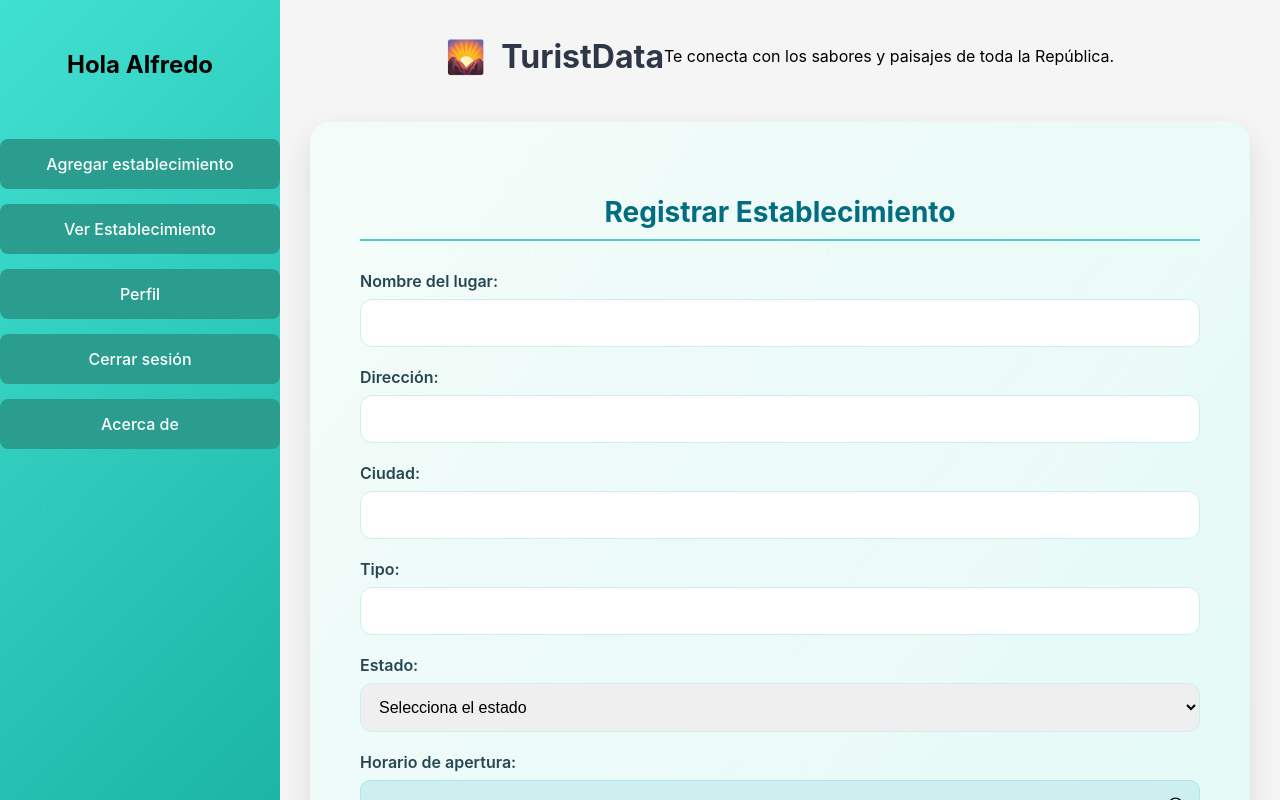
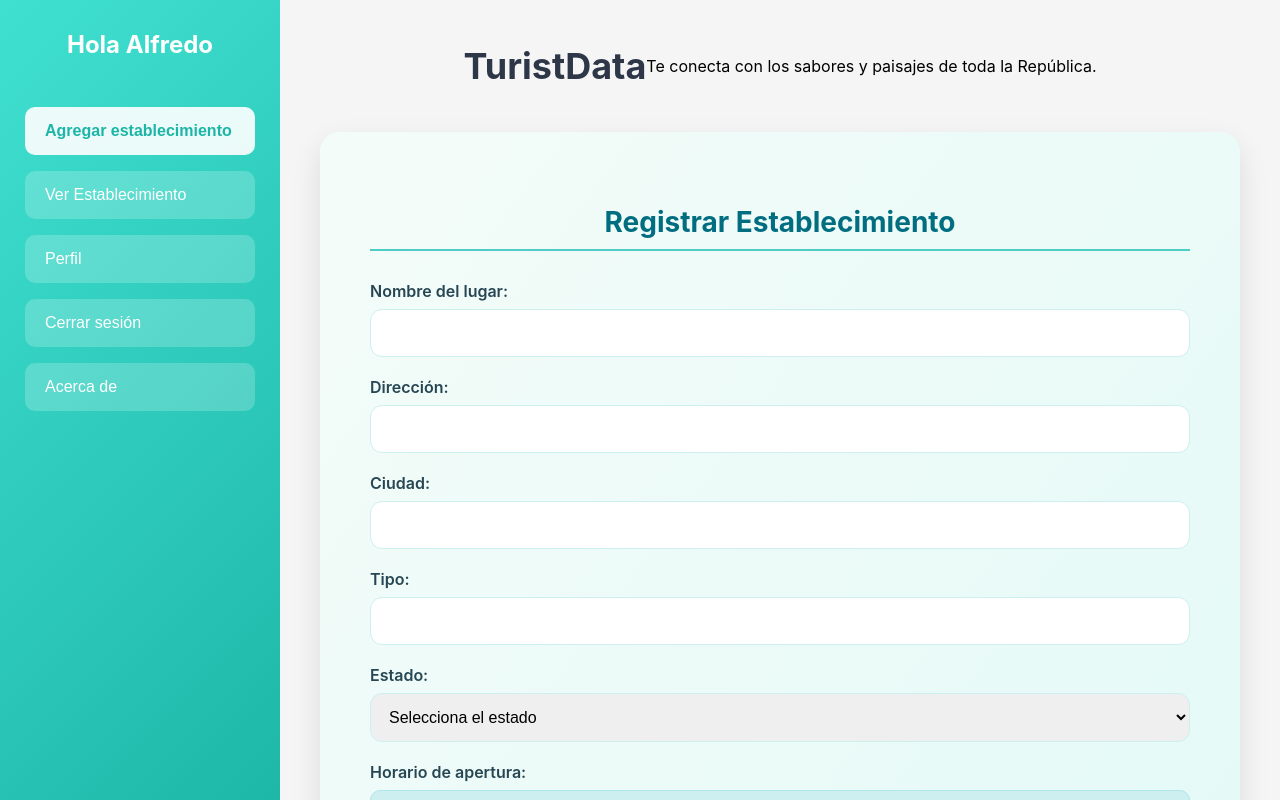
Before and after one commit to paolis28/LandingPage_TuristData, a React (Create React App) app: page /crear in a window 1280 px wide. Built offline with nearby package versions, Linux system fonts and the light colour scheme.

Commit message:
correciones estilos

```diff
--- a/src/styles/Inicio.css
+++ b/src/styles/Inicio.css
@@ -43,6 +43,10 @@
     min-height: 100vh;
     background: linear-gradient(135deg, #14b8a6 0%, #06b6d4 50%, #0891b2 100%);
     font-family: -apple-system, BlinkMacSystemFont, "Segoe UI", Roboto, "Helvetica Neue", Arial, sans-serif;
+}
+
+.container {
+  display: block !important;
 }
 
 /* Header */
--- a/src/styles/Panelestablecimiento.css
+++ b/src/styles/Panelestablecimiento.css
@@ -10,21 +10,23 @@
 
 
 .header h1::before {
-  content: "🌄 ";
+
   margin-right: 8px;
 }
 
 .sidebar {
-  width: 300px;
-  background-color: #4ecdc4;
-  padding: 40px 30px;
+  position: fixed;
+  left: 0;
+  top: 0;
+  width: 280px;
+  height: 100vh;
+  background: linear-gradient(135deg, #40e0d0, #1cb5a6);
+  padding: 30px 0;
+  z-index: 100;
   display: flex;
   flex-direction: column;
-  align-items: center;
-  height: 100vh;
-  box-sizing: border-box;
-  flex-shrink: 0;
 }
+
 
 .profile-section {
   display: flex;
@@ -117,27 +119,31 @@
 }
 
 .create-establishment-card {
-  background-color: #006d80;
-  border: 2px dashed #4ecdc4;
-  border-radius: 16px;
-  padding: 60px;
+  background: linear-gradient(to bottom right, #00787f, #004e51);
+  border: none;
+  box-shadow: 0 10px 25px rgba(0, 0, 0, 0.15);
+  border-radius: 20px;
+  padding: 50px;
   display: flex;
   flex-direction: column;
   align-items: center;
   cursor: pointer;
-  transition: all 0.3s ease;
-  min-width: 300px;
+  transition: transform 0.3s ease, box-shadow 0.3s ease;
+  min-width: 320px;
+  color: white;
 }
 
 .create-establishment-card:hover {
-  background-color: rgba(78, 205, 196, 0.2);
-  transform: translateY(-4px);
+  transform: translateY(-6px);
+  box-shadow: 0 15px 30px rgba(0, 0, 0, 0.2);
 }
 
 .plus-icon {
   color: #4ecdc4;
+  font-size: 48px;
   margin-bottom: 20px;
 }
+
 
 .create-btn {
   background-color: #4ecdc4;
@@ -158,13 +164,16 @@
 }
 
 .establishment-status {
-  background-color: #006d80;
-  border-radius: 16px;
+  background: linear-gradient(to bottom right, #004e51, #00787f);
+  color: white;
+  border-radius: 20px;
+  box-shadow: 0 8px 20px rgba(0, 0, 0, 0.15);
   padding: 40px;
   text-align: center;
-  max-width: 600px;
+  max-width: 640px;
   width: 100%;
 }
+
 
 .status-message {
   margin-bottom: 30px;
@@ -393,3 +402,58 @@ input[type="time"]:focus {
   border-color: #aee6ea;
   box-shadow: 0 0 0 4px rgba(255, 165, 89, 0.2);
 }
+
+.sidebar {
+  position: fixed;
+  left: 0;
+  top: 0;
+  width: 280px;
+  height: 100vh;
+  background: linear-gradient(135deg, #40e0d0, #1cb5a6);
+  padding: 30px 0;
+  z-index: 100;
+  display: flex;
+  flex-direction: column;
+}
+
+.sidebar-header {
+  padding: 0 25px;
+  margin-bottom: 40px;
+}
+
+.sidebar-header h2 {
+  color: white;
+  font-size: 24px;
+  font-weight: bold;
+  margin: 0;
+}
+
+.sidebar-nav {
+  display: flex;
+  flex-direction: column;
+}
+
+.sidebar-btn {
+  width: 230px;
+  margin: 8px 25px;
+  padding: 15px 20px;
+  background-color: rgba(255,255,255,0.2);
+  border: none;
+  border-radius: 8px;
+  color: white;
+  font-size: 16px;
+  cursor: pointer;
+  text-align: left;
+  transition: all 0.3s ease;
+}
+
+.sidebar-btn:hover {
+  background-color: rgba(255,255,255,0.4);
+}
+
+.sidebar-btn.active {
+  background-color: rgba(255,255,255,0.9);
+  color: #1cb5a6;
+  font-weight: bold;
+  cursor: default;
+}
--- a/src/styles/Panelverestablecimiento.css
+++ b/src/styles/Panelverestablecimiento.css
@@ -1,10 +1,10 @@
-/* Contenedor principal
+  /* Contenedor principal */
   .container {
     min-height: 100vh;
     background-color: #f0f9ff;
-  font-family: Arial, sans-serif;
+    font-family: 'Segoe UI', Roboto, Oxygen, Ubuntu, sans-serif;
     display: flex;
-} */
+  }
 
   /* Sidebar */
   .sidebar {
@@ -30,6 +30,7 @@
     font-size: 24px;
     font-weight: bold;
     margin: 0;
+    text-align: center;
   }
 
   .sidebar-nav {
@@ -43,9 +44,10 @@
     padding: 15px 20px;
     background-color: rgba(255,255,255,0.2);
     border: none;
-  border-radius: 8px;
+    border-radius: 10px;
     color: white;
     font-size: 16px;
+    font-weight: 500;
     cursor: pointer;
     text-align: left;
     transition: all 0.3s ease;
@@ -65,7 +67,7 @@
   /* Main content */
   .main-content {
     margin-left: 280px;
-  padding: 30px;
+    padding: 40px;
     flex: 1;
   }
 
@@ -87,7 +89,7 @@
     width: 40px;
     height: 40px;
     background: linear-gradient(135deg, #ff6b6b, #ffa500);
-  border-radius: 8px;
+    border-radius: 10px;
     display: flex;
     align-items: center;
     justify-content: center;
@@ -100,8 +102,8 @@
   }
 
   .header h1 {
-  font-size: 32px;
-  font-weight: bold;
+    font-size: 36px;
+    font-weight: 700;
     color: #2d3748;
     margin: 0;
   }
@@ -110,22 +112,22 @@
   .subtitle {
     text-align: center;
     color: #4a5568;
-  font-size: 16px;
+    font-size: 17px;
     margin-bottom: 40px;
   }
 
   /* Search and Filter Section */
   .search-filter {
     background-color: white;
-  padding: 25px;
-  border-radius: 12px;
-  box-shadow: 0 4px 6px rgba(0,0,0,0.1);
-  margin-bottom: 30px;
+    padding: 30px;
+    border-radius: 14px;
+    box-shadow: 0 6px 12px rgba(0,0,0,0.08);
+    margin-bottom: 40px;
     text-align: center;
   }
 
   .search-filter h2 {
-  font-size: 24px;
+    font-size: 26px;
     font-weight: bold;
     color: #2d3748;
     margin-bottom: 20px;
@@ -141,7 +143,7 @@
 
   /* Search Input */
   .search-input-wrapper {
-  position: relative;
+
     flex: 1;
     min-width: 250px;
   }
@@ -156,9 +158,9 @@
 
   .search-input {
     width: 100%;
-  padding: 12px 12px 12px 45px;
+    padding: 14px 12px 14px 45px;
     border: 2px solid #e2e8f0;
-  border-radius: 8px;
+    border-radius: 10px;
     font-size: 16px;
     outline: none;
     transition: border-color 0.3s ease;
@@ -170,9 +172,9 @@
 
   /* Select Filter */
   .type-select {
-  padding: 12px 16px;
+    padding: 14px 16px;
     border: 2px solid #e2e8f0;
-  border-radius: 8px;
+    border-radius: 10px;
     font-size: 16px;
     background-color: white;
     outline: none;
@@ -183,23 +185,23 @@
   /* Establishments Grid */
   .establishments-grid {
     display: grid;
-  grid-template-columns: repeat(auto-fill, minmax(350px, 1fr));
-  gap: 25px;
+    grid-template-columns: repeat(auto-fill, minmax(360px, 1fr));
+    gap: 30px;
   }
 
   /* Establishment Card */
   .establishment-card {
     background-color: white;
-  border-radius: 16px;
+    border-radius: 18px;
     overflow: hidden;
     box-shadow: 0 10px 25px rgba(0,0,0,0.1);
     transition: all 0.3s ease;
     cursor: pointer;
   }
 
-.establishment-card.hovered {
-  transform: translateY(-5px);
-  box-shadow: 0 15px 35px rgba(0,0,0,0.15);
+  .establishment-card:hover {
+    transform: translateY(-6px);
+    box-shadow: 0 15px 40px rgba(0,0,0,0.12);
   }
 
   /* Image wrapper and label */
@@ -209,7 +211,7 @@
 
   .establishment-image {
     width: 100%;
-  height: 200px;
+    height: 220px;
     object-fit: cover;
   }
 
@@ -219,19 +221,20 @@
     right: 15px;
     background-color: #40e0d0;
     color: white;
-  padding: 6px 12px;
-  border-radius: 20px;
-  font-size: 12px;
+    padding: 7px 14px;
+    border-radius: 22px;
+    font-size: 13px;
     font-weight: bold;
+    box-shadow: 0 2px 6px rgba(0,0,0,0.2);
   }
 
   /* Content */
   .establishment-content {
-  padding: 20px;
+    padding: 22px;
   }
 
   .establishment-content h3 {
-  font-size: 20px;
+    font-size: 21px;
     font-weight: bold;
     color: #2d3748;
     margin: 0 0 10px 0;
@@ -241,7 +244,7 @@
     display: flex;
     align-items: center;
     gap: 8px;
-  margin-bottom: 12px;
+    margin-bottom: 10px;
   }
 
   .establishment-location p {
@@ -252,15 +255,15 @@
 
   .establishment-city {
     color: #4a5568;
-  font-size: 14px;
+    font-size: 15px;
     font-weight: bold;
-  margin-bottom: 15px;
+    margin-bottom: 14px;
   }
 
   .establishment-description {
     color: #6b7280;
     font-size: 14px;
-  line-height: 1.5;
+    line-height: 1.6;
     margin-bottom: 15px;
     display: -webkit-box;
     -webkit-line-clamp: 2;
@@ -271,7 +274,7 @@
   /* Footer */
   .establishment-footer {
     border-top: 1px solid #e2e8f0;
-  padding-top: 15px;
+    padding: 18px 22px;
     display: flex;
     justify-content: space-between;
     align-items: center;
@@ -290,17 +293,23 @@
   /* Action buttons */
   .establishment-actions {
     display: flex;
-  gap: 8px;
+    gap: 10px;
   }
 
   .btn {
-  padding: 8px;
+    padding: 9px;
     border: none;
     border-radius: 6px;
     cursor: pointer;
     display: flex;
     align-items: center;
     justify-content: center;
+    box-shadow: 0 3px 6px rgba(0,0,0,0.1);
+    transition: transform 0.2s ease;
+  }
+
+  .btn:hover {
+    transform: scale(1.05);
   }
 
   .eye-btn {
@@ -323,12 +332,12 @@
     text-align: center;
     padding: 60px 20px;
     background-color: white;
-  border-radius: 12px;
-  box-shadow: 0 4px 6px rgba(0,0,0,0.1);
+    border-radius: 14px;
+    box-shadow: 0 6px 14px rgba(0,0,0,0.1);
   }
 
   .empty-state h3 {
-  font-size: 20px;
+    font-size: 21px;
     color: #4a5568;
     margin-bottom: 10px;
   }
--- a/src/views/panel_crear.js
+++ b/src/views/panel_crear.js
@@ -1,4 +1,5 @@
 import React, { useState } from 'react';
+import { useNavigate, useLocation } from 'react-router-dom';
 import '../styles/Panelestablecimiento.css';
 
 export default function PanelCrear() {
@@ -13,6 +14,10 @@ export default function PanelCrear() {
   const [precio, setPrecio] = useState('');
   const [imagenFile, setImagenFile] = useState(null);
   const [mensaje, setMensaje] = useState('');
+
+  const navigate = useNavigate();
+  const location = useLocation();
+  const isActive = (path) => location.pathname === path;
 
   const handleAddEstablishment = async () => {
     if (!imagenFile) {
@@ -80,16 +85,32 @@ export default function PanelCrear() {
   return (
     <div className="dashboard-establishment-container">
       <div className="sidebar">
-        <div className="profile-section">
+        <div className="sidebar-header">
           <h2>Hola {userName}</h2>
         </div>
 
-        <div className="menu-sidebar">
-          <div className="menu-item-sidebar"><span>Agregar establecimiento</span></div>
-          <div className="menu-item-sidebar"><span>Ver Establecimiento</span></div>
-          <div className="menu-item-sidebar"><span>Perfil</span></div>
-          <div className="menu-item-sidebar"><span>Cerrar sesión</span></div>
-          <div className="menu-item-sidebar"><span>Acerca de</span></div>
+        <div className="sidebar-nav">
+          <button
+            className={`sidebar-btn ${isActive('/crear') ? 'active' : ''}`}
+            onClick={() => navigate('/crear')}
+          >
+            Agregar establecimiento
+          </button>
+          <button
+            className={`sidebar-btn ${isActive('/verestablecimiento') ? 'active' : ''}`}
+            onClick={() => navigate('/verestablecimiento')}
+          >
+            Ver Establecimiento
+          </button>
+          <button className="sidebar-btn" onClick={() => console.log('Perfil')}>
+            Perfil
+          </button>
+          <button className="sidebar-btn" onClick={() => console.log('Cerrar sesión')}>
+            Cerrar sesión
+          </button>
+          <button className="sidebar-btn" onClick={() => console.log('Acerca de')}>
+            Acerca de
+          </button>
         </div>
       </div>
 
--- a/src/views/panel_establecimiento.js
+++ b/src/views/panel_establecimiento.js
@@ -1,93 +1,81 @@
 import React, { useState } from 'react';
-import { useNavigate } from 'react-router-dom';
+import { useNavigate, useLocation } from 'react-router-dom';
 import '../styles/Panelestablecimiento.css';
 
 export default function PanelEstablecimiento() {
   const [userName] = useState('Alfredo');
-  const [showCreateModal, setShowCreateModal] = useState(false);
-  const [showActionButtons, setShowActionButtons] = useState(false);
   const navigate = useNavigate();
+  const location = useLocation(); // para manejar el estado activo dinámico
 
-  const handleEditProfile = () => {
-    console.log('Editar perfil');
-  };
-
-  const handleAddEstablishment = () => {
-    console.log('Agregar establecimiento');
-  };
-
-  const handleViewEstablishment = () => {
-    console.log('Ver establecimiento');
-    navigate('/verestablecimiento');
-  };
-
-  const handleCloseSession = () => {
-    console.log('Cerrar sesión');
-  };
-
-  const handleAbout = () => {
-    console.log('Acerca de');
-  };
-
-  const handleCreateEstablishment = () => {
-    navigate('/crear');
-  };
-
-  const handleModify = () => {
-    console.log('Modificar establecimiento');
-  };
-
-  const handleEliminate = () => {
-    console.log('Eliminar establecimiento');
-  };
-
-  const handleSaveChanges = () => {
-    console.log('Guardar cambios');
-  };
-
-  const toggleActionButtons = () => {
-    setShowActionButtons(!showActionButtons);
-  };
+  const isActive = (path) => location.pathname === path;
 
   return (
     <div className="dashboard-establishment-container">
       <div className="sidebar">
-        <div className="profile-section">
-          <div className="profile-image">
-            <img src="" alt="Profile" />
-          </div>
-          <button className="edit-profile-btn" onClick={handleEditProfile}>
-            Editar Perfil
-          </button>
+        <div className="sidebar-header">
+          <h2>Hola {userName}</h2>
         </div>
 
-        <div className="menu-sidebar">
-          <div className="menu-item-sidebar" onClick={handleAddEstablishment}>
-            <span>Agregar establecimiento</span>
-          </div>
-          <div className="menu-item-sidebar" onClick={handleViewEstablishment}>
-            <span>Ver Establecimiento</span>
-          </div>
-          <div className="menu-item-sidebar" onClick={handleCloseSession}>
-            <span>Cerrar sesión</span>
-          </div>
-          <div className="menu-item-sidebar" onClick={handleAbout}>
-            <span>Acerca de</span>
-          </div>
+        <div className="sidebar-nav">
+          <button
+            className={`sidebar-btn ${isActive('/crear') ? 'active' : ''}`}
+            onClick={() => navigate('/crear')}
+          >
+            Agregar establecimiento
+          </button>
+          <button
+            className={`sidebar-btn ${isActive('/verestablecimiento') ? 'active' : ''}`}
+            onClick={() => navigate('/verestablecimiento')}
+          >
+            Ver Establecimiento
+          </button>
+          <button className="sidebar-btn" onClick={() => console.log('Perfil')}>
+            Perfil
+          </button>
+          <button className="sidebar-btn" onClick={() => console.log('Cerrar sesión')}>
+            Cerrar sesión
+          </button>
+          <button className="sidebar-btn" onClick={() => console.log('Acerca de')}>
+            Acerca de
+          </button>
         </div>
       </div>
 
       <div className="main-content">
         <div className="header">
-          <h1>Hola {userName}</h1>
+          <h1>🌄 Hola {userName}</h1>
         </div>
 
         <div className="establishment-section">
-          <div className="create-establishment-card" onClick={handleCreateEstablishment}>
+          <div className="create-establishment-card" onClick={() => navigate('/crear')}>
             <div className="plus-icon">
-              <svg width="48" height="48" viewBox="0 0 24 24" fill="none" xmlns="http://www.w3.org/2000/svg">
-                <line x1="12" y1="5" x2="12" y2="19" stroke="currentColor" strokeWidth="2" strokeLinecap="round" strokeLinejoin="round"/>
-                <line x1="5" y1="12" x2="19" y2="12" stroke="currentColor" strokeWidth="2" strokeLinecap="round" strokeLinejoin="round"/>
+              <svg
+                width="48"
+                height="48"
+                viewBox="0 0 24 24"
+                fill="none"
+                xmlns="http://www.w3.org/2000/svg"
+              >
+                <line
+                  x1="12"
+                  y1="5"
+                  x2="12"
+                  y2="19"
+                  stroke="currentColor"
+                  strokeWidth="2"
+                  strokeLinecap="round"
+                  strokeLinejoin="round"
+                />
+                <line
+                  x1="5"
+                  y1="12"
+                  x2="19"
+                  y2="12"
+                  stroke="currentColor"
+                  strokeWidth="2"
+                  strokeLinecap="round"
+                  strokeLinejoin="round"
+                />
               </svg>
             </div>
             <button className="create-btn">Crear Establecimiento</button>
@@ -100,13 +88,13 @@ export default function PanelEstablecimiento() {
             </div>
 
             <div className="action-buttons">
-              <button className="action-btn modify-btn" onClick={handleModify}>
+              <button className="action-btn modify-btn" onClick={() => console.log('Modificar')}>
                 Modificar
               </button>
-              <button className="action-btn eliminate-btn" onClick={handleEliminate}>
+              <button className="action-btn eliminate-btn" onClick={() => console.log('Eliminar')}>
                 Eliminar
               </button>
-              <button className="action-btn save-btn" onClick={handleSaveChanges}>
+              <button className="action-btn save-btn" onClick={() => console.log('Guardar')}>
                 Guarda cambios
               </button>
             </div>
```
Lines whose indentation alone changed are shown as unchanged.
